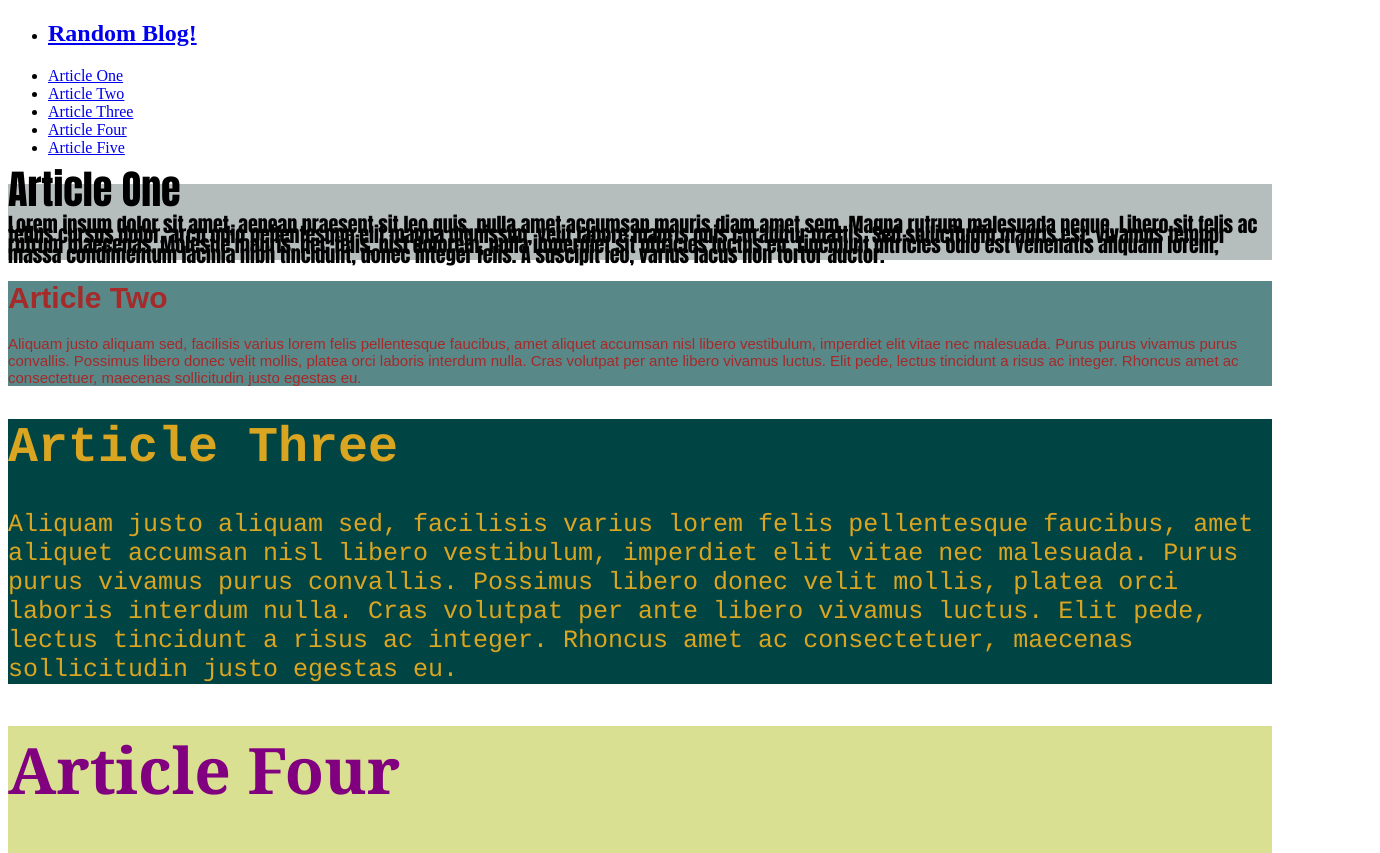
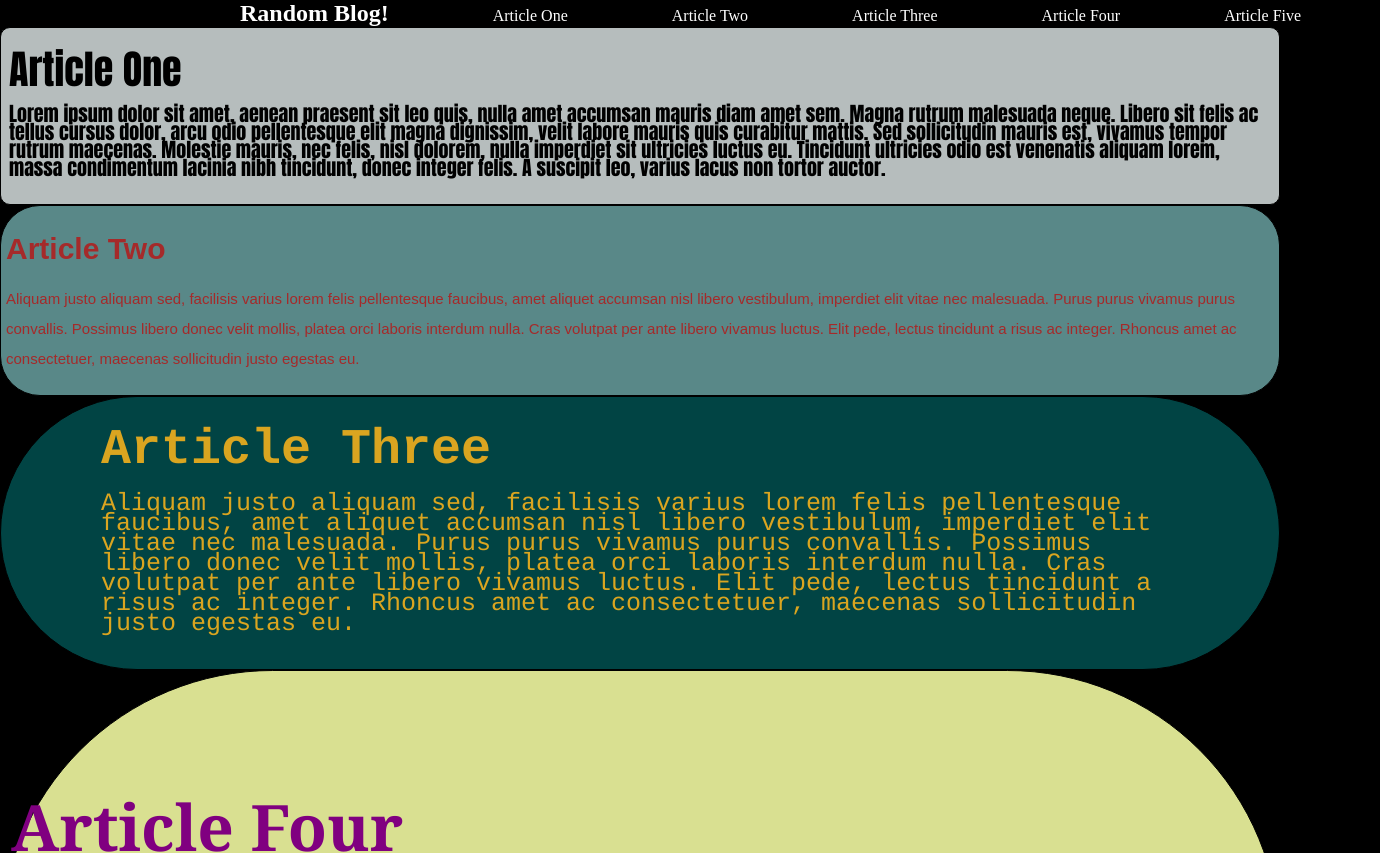
Before and after one commit to Wisbell/css_exercises_article_styles, a plain HTML site: page index.html in a window 1280 px wide. Shown: the top 853 px of the page, 1380 px wide, since content can reach past the window. Drawn offline with Linux system fonts and the light colour scheme.

Commit message:
Added rest of the requirements for exercise

```diff
--- a/articles.css
+++ b/articles.css
@@ -1,6 +1,57 @@
+/* Main selectors */
+
+body {
+	margin: 0;
+	background-color: black;
+}
+
+/* Navigation */
+
+nav {
+	width: 100%;
+	padding-left: 100px;
+	background-color: black;
+}
+
+.blog_name {
+	display: inline;
+}
+
+.nav-list {
+	display: inline;
+	list-style-type: none;
+}
+
+.nav-list {
+
+}
+
+li > a { /*All children of list items who are anchor elements*/
+	padding-left: 100px;
+}
+
+a:link {
+	text-decoration: none;
+	color: white;
+}
+
+a:visited {
+	color: white;
+}
+
+a:hover {
+	color: #718EA4;
+}
+
+.nav-list-item {
+	display: inline;
+}
+
+
+
 /* Articles */
 .article_holder {
-
+	background-color: black;
 }
 
 .article1 {
@@ -8,7 +59,10 @@
 	font-family: Impact, Haettenschweiler, "Franklin Gothic Bold", Charcoal, "Helvetica Inserat", "Bitstream Vera Sans Bold", "Arial Black", sans serif;
 	font-size: 20px;
 	color: black;
-	line-height: 50%;
+	line-height: 90%;
+	padding: 5px 6px 7px 8px; /*padding: top right bottom left - like a clock*/
+	border: 1px solid black;
+	border-radius: 10px;
 }
 
 .article2 {
@@ -16,6 +70,10 @@
 	font-family: "Arial", Helvetica, sans-serif;
 	font-size: 15px;
 	color: brown;
+	line-height: 30px;
+	padding: 8px 7px 6px 5px; /*padding: top right bottom left - like a clock*/
+	border: 1px solid black;
+	border-radius: 40px;
 }
 
 .article3 {
@@ -23,12 +81,20 @@
 	font-family:  Courier, "Lucida Console", monospace;
 	font-size: 25px;
 	color: goldenrod;
+	line-height: 80%;
+	padding: 10px 100px 10px 100px; /*padding: top right bottom left - like a clock*/
+	border: 1px solid black;
+	border-radius: 10000px;
 }
 .article4 {
 	background-color: #D9E091;
 	font-family: Georgia, Times, "Times New Roman", serif;
 	font-size: 2em;
 	color: purple;
+	line-height: 25px;
+	padding: 100px 10px 100px 10px; /*padding: top right bottom left - like a clock*/
+	border: 1px solid black;
+	border-radius: 100000000000px;
 }
 
 .article5 {
@@ -36,4 +102,8 @@
 	font-family: Calibri, Candara, Segoe, "Segoe UI", Optima, Arial, sans-serif;
 	font-size: 1em;
 	color: white;
+	line-height: 120%;
+	padding: 200px 200px 200px 200px; /*padding: top right bottom left - like a clock*/
+	border: 1px solid black;
+	border-radius: 100%;
 }
--- a/index.html
+++ b/index.html
@@ -7,33 +7,33 @@
 </head>
 <body>
 	<nav>
-		<ul class="nav">
-			<li><a id="blog_name" href="."><h1>Random Blog!</h1></a></li>
-			<li><a href="#article1">Article One</a></li>
-			<li><a href="#article2">Article Two</a></li>
-			<li><a href="#article3">Article Three</a></li>
-			<li><a href="#article4">Article Four</a></li>
-			<li><a href="#article5">Article Five</a></li>
+		<ul class="nav-list">
+			<li class="nav-list-item"><a href="."><h1 class="blog_name">Random Blog!</h1></a></li>
+			<li class="nav-list-item"><a href="#article1">Article One</a></li>
+			<li class="nav-list-item"><a href="#article2">Article Two</a></li>
+			<li class="nav-list-item"><a href="#article3">Article Three</a></li>
+			<li class="nav-list-item"><a href="#article4">Article Four</a></li>
+			<li class="nav-list-item"><a href="#article5">Article Five</a></li>
 		</ul>
 	</nav>
 	<div class ="article_holder">
-	<div class="article1"><h1>Article One</h1>
+	<div id="article1" class="article1"><h1>Article One</h1>
 	<p>Lorem ipsum dolor sit amet, aenean praesent sit leo quis, nulla amet accumsan mauris diam amet sem. Magna rutrum malesuada neque. Libero sit felis ac tellus cursus dolor, arcu odio pellentesque elit magna dignissim, velit labore mauris quis curabitur mattis. Sed sollicitudin mauris est, vivamus tempor rutrum maecenas. Molestie mauris, nec felis, nisl dolorem, nulla imperdiet sit ultricies luctus eu. Tincidunt ultricies odio est venenatis aliquam lorem, massa condimentum lacinia nibh tincidunt, donec integer felis. A suscipit leo, varius lacus non tortor auctor.</p>
 	</div>
 
-	<div class="article2"><h1>Article Two</h1>
+	<div id="article2" class="article2"><h1>Article Two</h1>
 	<p>Aliquam justo aliquam sed, facilisis varius lorem felis pellentesque faucibus, amet aliquet accumsan nisl libero vestibulum, imperdiet elit vitae nec malesuada. Purus purus vivamus purus convallis. Possimus libero donec velit mollis, platea orci laboris interdum nulla. Cras volutpat per ante libero vivamus luctus. Elit pede, lectus tincidunt a risus ac integer. Rhoncus amet ac consectetuer, maecenas sollicitudin justo egestas eu.</p>
 	</div>
 
-	<div class="article3"><h1>Article Three</h1>
+	<div id="article3" class="article3"><h1>Article Three</h1>
 	<p>Aliquam justo aliquam sed, facilisis varius lorem felis pellentesque faucibus, amet aliquet accumsan nisl libero vestibulum, imperdiet elit vitae nec malesuada. Purus purus vivamus purus convallis. Possimus libero donec velit mollis, platea orci laboris interdum nulla. Cras volutpat per ante libero vivamus luctus. Elit pede, lectus tincidunt a risus ac integer. Rhoncus amet ac consectetuer, maecenas sollicitudin justo egestas eu.</p>
 	</div>
 
-	<div class="article4"><h1>Article Four</h1>
+	<div id="article4" class="article4"><h1>Article Four</h1>
 	<p>Rhoncus augue interdum vivamus, ligula iaculis egestas elit quam, libero sed dui quisque, fermentum rutrum proin in. Dolor ullamcorper nam cum blandit leo. Maecenas rhoncus dolor amet pharetra eget, laoreet turpis ante, massa egestas imperdiet et turpis duis eu. Eleifend gravida tristique sed eget ante, porta rutrum amet, pretium nonummy aliquam felis luctus, etiam faucibus cras vel, sapien in eros praesent dapibus suscipit pulvinar. Dolor massa nunc cras velit laoreet velit, praesent eleifend ipsum velit ut, eu lectus porttitor, lectus iaculis pharetra wisi, adipiscing suscipit mattis.</p>
 	</div>
 
-	<div class="article5"><h1>Article Five</h1>
+	<div id="article5" class="article5"><h1>Article Five</h1>
 	<p>Nunc curabitur, nec doloremque sed justo, convallis ac mauris voluptatum mus, dignissim vitae ac risus. Amet eu sed malesuada quam, etiam nulla dolor ante nunc, suspendisse cubilia arcu, tempus sed, sem amet curabitur lacus. Leo mattis quam. Sed hac sem, vitae primis eleifend. Lobortis dolor suspendisse neque tortor non quam. Magna fusce et faucibus, eleifend cras duis ut montes tellus wisi. Praesent molestie. Donec sed purus lectus, eu vel scelerisque ullamcorper id dui nullam.</p>
 	</div>
 	</div>
```
